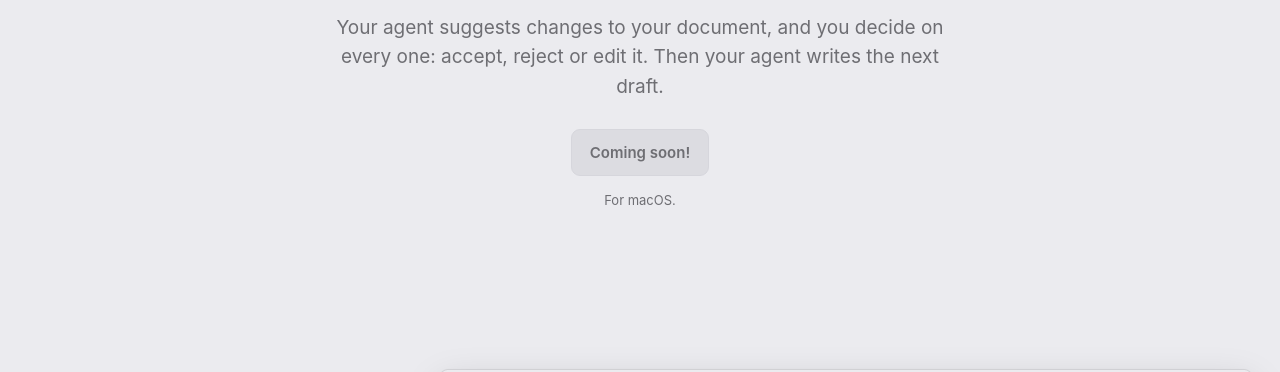
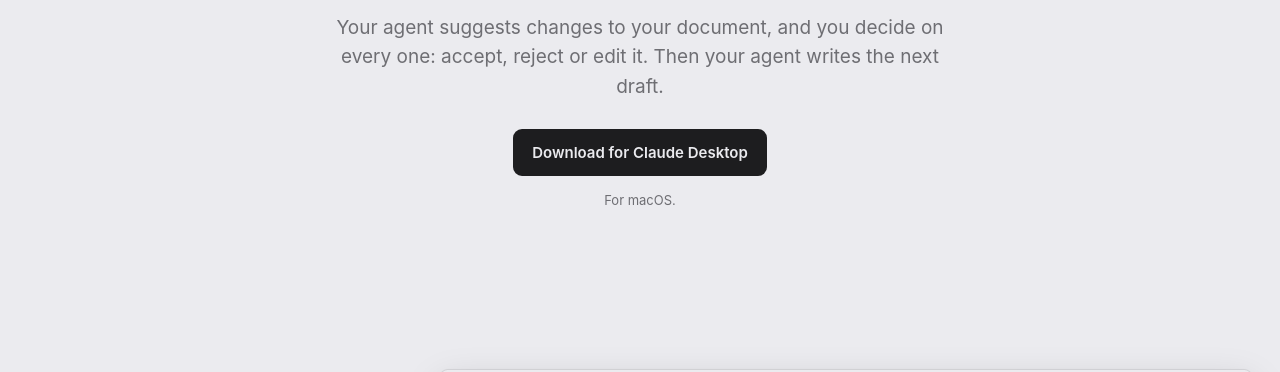
Before and after one commit to tw050x/smartdoc, a browser extension: page site/index.html in a window 1280 px wide. Shown: the part 425-797 px from the top of the page. Drawn offline with Linux system fonts and the light colour scheme.

Commit message:
Replace Coming soon with downloads of the Claude Desktop bundle
The buttons link to smartdoc.mcpb in the latest GitHub release.

Co-Authored-By: Claude Opus 5.5 <noreply@anthropic.com>

```diff
--- a/site/index.html
+++ b/site/index.html
@@ -39,7 +39,7 @@
           <p class="lede" data-tool="highlights">Your agent picks out what matters in your document for your purpose, including anything it doesn’t say. Nothing changes; you see what counts at a glance.</p>
         </div>
         <div class="actions">
-          <span class="button soon" aria-disabled="true" title="SmartDoc for Claude Desktop is coming soon">Coming soon!</span>
+          <a class="button" href="https://github.com/tw050x/smartdoc/releases/latest/download/smartdoc.mcpb">Download for Claude Desktop</a>
         </div>
         <p class="hint">For macOS.</p>
 
@@ -154,7 +154,7 @@
           <h3>Claude Desktop</h3>
           <p>Install it as an extension.</p>
           <ol>
-            <li>Download the extension. <span class="button soon" aria-disabled="true" title="SmartDoc for Claude Desktop is coming soon">Coming soon!</span></li>
+            <li>Download the extension. <a class="button" href="https://github.com/tw050x/smartdoc/releases/latest/download/smartdoc.mcpb">Download</a></li>
             <li>Open the downloaded file. Claude Desktop shows what it installs; choose Install.</li>
             <li>Start a new chat and ask Claude to review your document.</li>
           </ol>
@@ -251,7 +251,7 @@
         <h2>Give your next draft a second pair of eyes.</h2>
         <p>Free for macOS, with Claude Desktop or Claude Code.</p>
         <div class="actions">
-          <span class="button soon" aria-disabled="true" title="SmartDoc for Claude Desktop is coming soon">Coming soon!</span>
+          <a class="button" href="https://github.com/tw050x/smartdoc/releases/latest/download/smartdoc.mcpb">Download for Claude Desktop</a>
         </div>
       </div>
     </div>
--- a/site/site.css
+++ b/site/site.css
@@ -84,7 +84,6 @@ a { color: var(--blue); }
 .button:hover { background: color-mix(in srgb, var(--text) 82%, var(--bg)); }
 .button.secondary { background: var(--card); color: var(--text); border-color: var(--border); }
 /* Not out yet: shown, but not a link. */
-.button.soon, .button.soon:hover { background: var(--band); color: var(--muted); border-color: var(--border); cursor: default; }
 .button.secondary:hover { background: var(--code-bg); }
 .button:focus-visible, .copy:focus-visible { outline: 2px solid var(--text); outline-offset: 2px; }
 
```
Also changed, not shown: site/features.html (+1 -1 lines).
